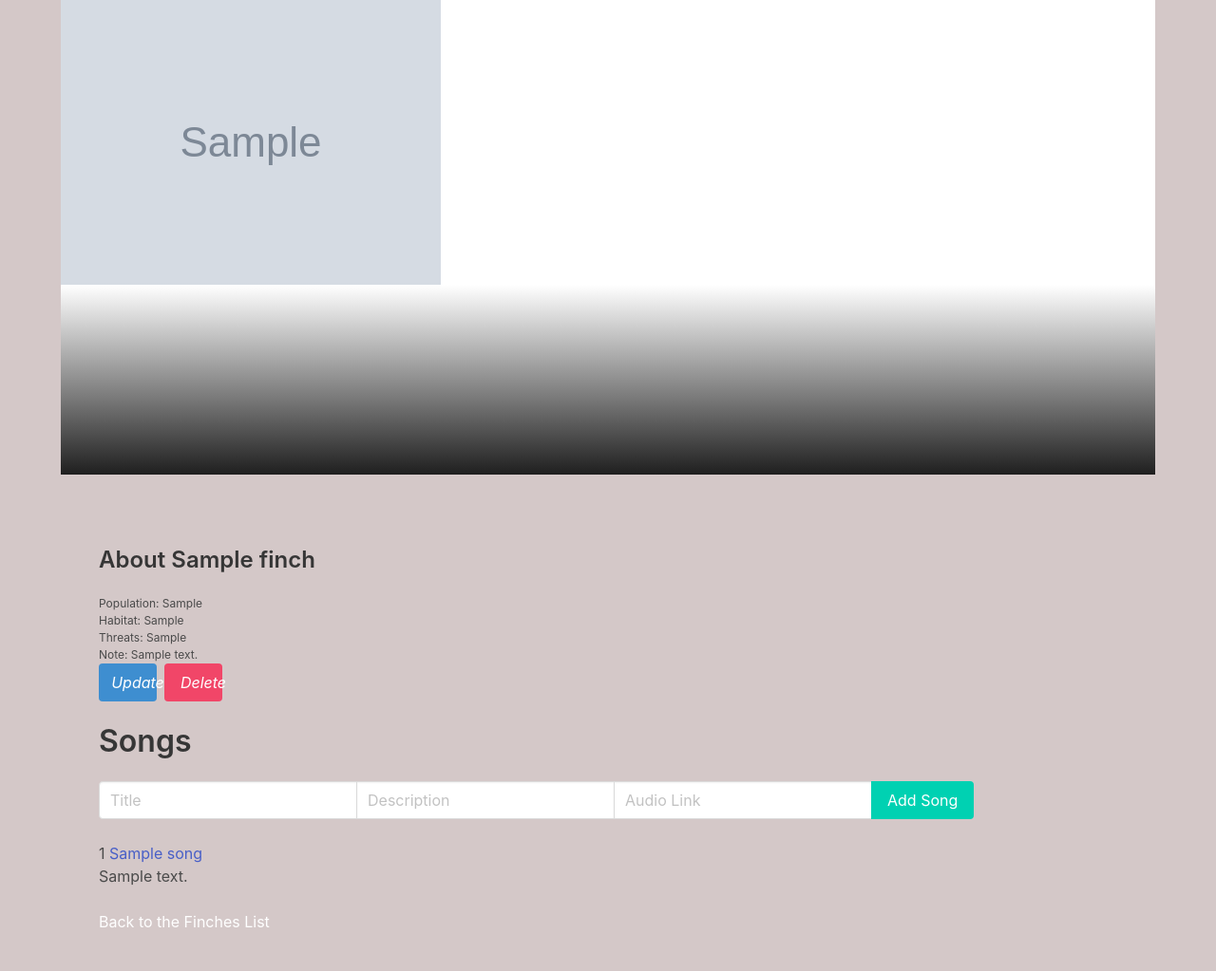
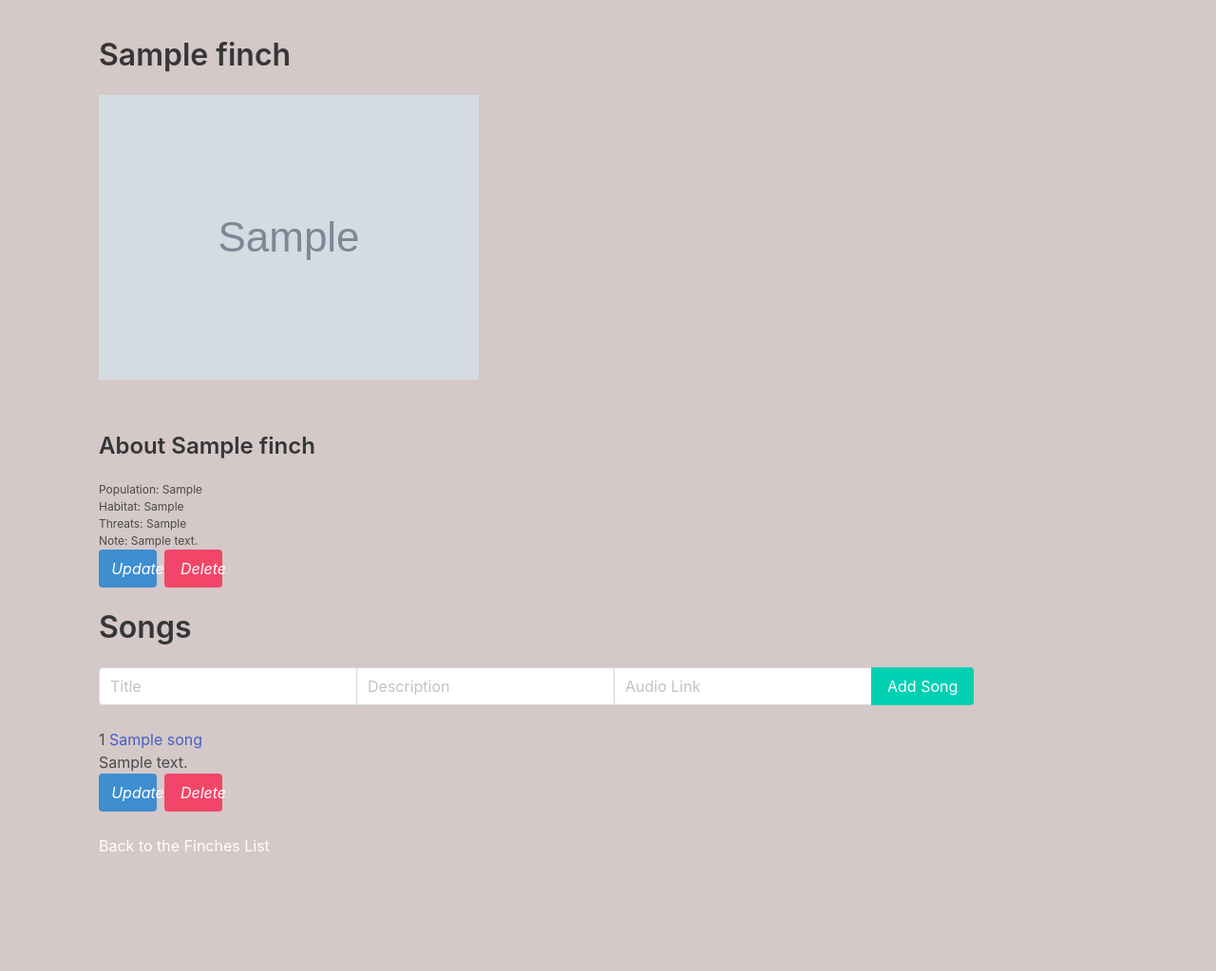
Before and after one commit to Oksanka25/Finch-Collector, a Django app: page /finches/1/ in a window 1280 px wide. Shown: the part 52-1075 px from the top of the page at 95% size. After the commit the page ends 949 px from the top, so only its background shows below. Run offline with Django 4.2, Linux system fonts and the light colour scheme; tables that the repository leaves empty hold one stand-in row (values such as "Sample post"); grey boxes marked "Sample" are stand-in pictures.

Commit message:
Added updated and delete options to the second model

```diff
--- a/main_app/static/styles/main.css
+++ b/main_app/static/styles/main.css
@@ -39,7 +39,7 @@ p {
     font-size: 12px;
 }
 
-.detail__img {
+/* .detail__img {
     position: absolute;
     left: 0;
     top: 0;
@@ -58,7 +58,7 @@ p {
     width: 100%;
     height: 100%;
     z-index: 5;
-}
+} */
 
 img {
     /* width: 100%;
@@ -74,5 +74,5 @@ img {
 }
 
 .detail__container {
-    margin-top: 500px;
+    margin-top: 50px;
 }
--- a/main_app/templates/finch_detail.html
+++ b/main_app/templates/finch_detail.html
@@ -76,6 +76,18 @@
           <a href="{{song.audio}}"> {{song.title }}</a>
           <br>
           <span>{{song.description}}</span>
+          <div class="buttons">
+            <a href="{% url 'song_update' song.pk%}" class="button is-info">
+                <span class="icon ml-3">
+                    <i class="fas fa-edit "> Update</i>
+                </span>
+            </a>
+             <a href="{% url 'song_delete' song.pk%}" class="button is-danger">
+                <span class="icon ml-3">
+                    <i class="fas fa-trash-alt"> Delete</i>
+                </span>
+            </a>
+     </div>
         </div>
             {% empty %}
         <article class="message">
@@ -86,6 +98,19 @@
 
         {% endfor %}
       </div>
+   {% comment %} <div class="buttons">
+        <a href="{% url 'song_update' 1%}" class="button is-info">
+            <span class="icon ml-3">
+                <i class="fas fa-edit "> Update</i>
+            </span>
+        </a>
+        <a href="{% url 'song_delete' 1 %}" class="button is-danger">
+            <span class="icon ml-3">
+                <i class="fas fa-trash-alt"> Delete</i>
+            </span>
+        </a>
+ </div>   {% endcomment %}
+
 
     <div class="mt-5">
         <a href="{% url 'finch_list' %}" >
--- a/main_app/urls.py
+++ b/main_app/urls.py
@@ -13,5 +13,9 @@ urlpatterns = [
          views.FinchDelete.as_view(), name="finch_delete"),
     path('finches/<int:pk>/songs/new/',
          views.SongCreate.as_view(), name="song_create"),
+    path('songs/<int:pk>/update',
+         views.SongUpdate.as_view(), name="song_update"),
+    path('songs/<int:pk>/delete',
+         views.SongDelete.as_view(), name="song_delete"),
 
 ]
--- a/main_app/views.py
+++ b/main_app/views.py
@@ -73,3 +73,20 @@ class SongCreate(View):
         Song.objects.create(
             title=title, description=description, audio=audio, finch=finch)
         return redirect('finch_detail', pk=pk)
+
+
+class SongUpdate(UpdateView):
+    model = Song
+    fields = ['title', 'description', 'audio']
+    template_name = "song_update.html"
+
+    def get_success_url(self):
+        return reverse('finch_detail', kwargs={'pk': self.object.finch_id})
+
+
+class SongDelete(DeleteView):
+    model = Song
+    template_name = "song_delete.html"
+
+    def get_success_url(self):
+        return reverse('finch_detail', kwargs={'pk': self.object.finch_id})
```
Also changed, not shown: main_app/templates/song_delete.html (added, +10 -0 lines), main_app/templates/song_update.html (added, +18 -0 lines).
